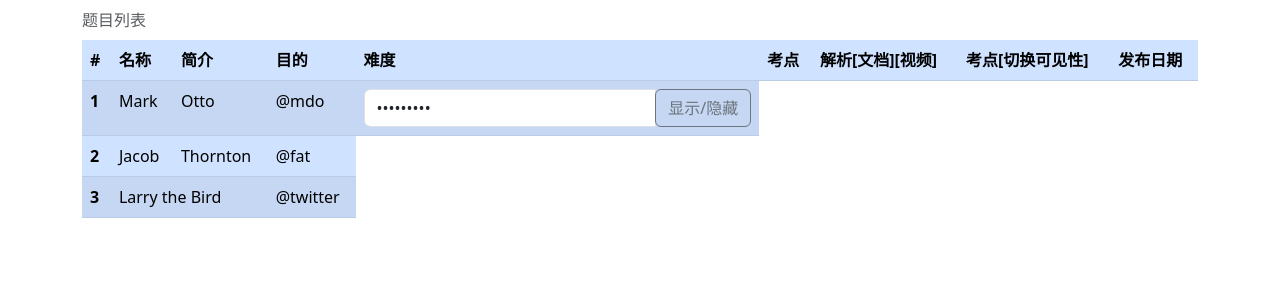
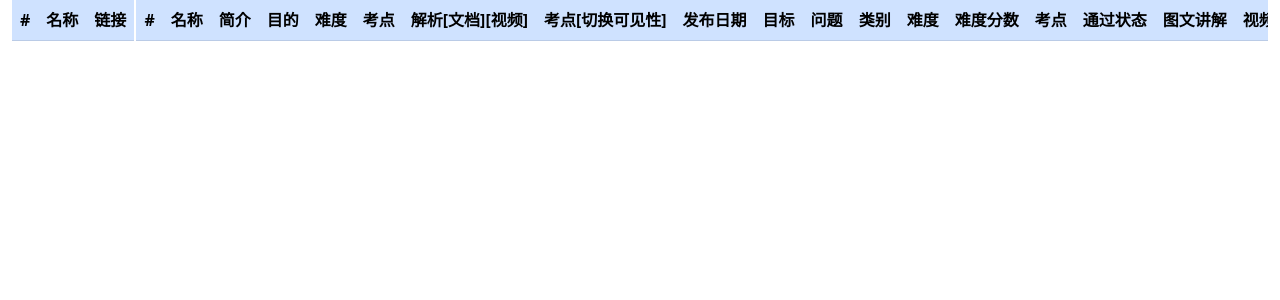
Before and after one commit to cpython666/LearnSpider, a Django app: page /list in a window 1280 px wide. Shown: the part 66-366 px from the top of the page. Run offline with Django 5.2, Linux system fonts and the light colour scheme; data comes from the database, SQL or seed files in the repository; both versions use the stored data as it was after the commit; lists and menus that the app fills with data are empty; some libraries are stand-ins or nearby versions.

Commit message:
feat(nginx部署成功)：修改了表格样式，表格样式还是需要修改。接下来是链接，教程的图标

```diff
--- a/LearnSpider/settings.py
+++ b/LearnSpider/settings.py
@@ -124,7 +124,13 @@ STATIC_URL = 'static/'
 STATICFILES_DIRS = [
     BASE_DIR / "static",
 ]
+import os
+STATIC_ROOT = os.path.join(BASE_DIR, 'staticfiles')
 # Default primary key field type
 # https://docs.djangoproject.com/en/5.0/ref/settings/#default-auto-field
 
 DEFAULT_AUTO_FIELD = 'django.db.models.BigAutoField'
+
+DEBUG = True
+# DEBUG = False
+ALLOWED_HOSTS = ['0.0.0.0', '127.0.0.1','localhost']
--- a/LearnSpider/urls.py
+++ b/LearnSpider/urls.py
@@ -1,8 +1,15 @@
 from django.contrib import admin
-from django.urls import include,path
-
+from django.urls import include,path,re_path
+from django.views.static import serve
+from LearnSpider.settings import STATIC_ROOT
+# https://www.cnblogs.com/ddb1-1/p/12455147.html
 urlpatterns = [
     path('admin/', admin.site.urls),
     path('', include('topics.urls')),
     path('', include('api.urls')),
 ]
+# re_path(r'^static/(?P<path>.*)$', serve, {'document_root': STATIC_ROOT}),#static文件
+# 在项目根目录的 urls.py 中定义全局404处理
+from topics.views import error404
+from django.conf.urls import handler404
+handler404 = error404
--- a/topics/models.py
+++ b/topics/models.py
@@ -1,5 +1,5 @@
 from django.db import models
-
+import json
 class Topics(models.Model):
     DIFFICULTY_CHOICES = [
         ('beginner', '初级'),
@@ -16,8 +16,8 @@ class Topics(models.Model):
     question = models.TextField(blank=True,default='暂无题目要求',help_text='题目要求')
     category = models.CharField(blank=True,default='成神之路',max_length=100,help_text='题目类别：成神之路，xpath特训')
     difficulty = models.CharField(blank=True,default='简单',max_length=12, choices=DIFFICULTY_CHOICES,help_text='难度')
-    difficulty_score = models.BigIntegerField(blank=True,default=2,help_text='难度分数，后续根据此字段排序order_id')
-    points = models.JSONField(blank=True,default=list,help_text='本题的考点')
+    difficulty_score = models.BigIntegerField(blank=True,default=200,help_text='难度分数，后续根据此字段排序order_id')
+    points = models.TextField(blank=True,default='暂未更新考点',help_text='本题的考点',)
     pass_status = models.BooleanField(blank=True,default=False,help_text='是否通过')
     solution_txt = models.URLField(blank=True,default='暂无表述',help_text='图文讲解')
     solution_video = models.URLField(blank=True,default='暂无表述',help_text='视频讲解')
--- a/topics/static/topics/css/style.css
+++ b/topics/static/topics/css/style.css
@@ -0,0 +1,22 @@
+td, th {
+    white-space: nowrap;
+    overflow: hidden;
+    text-overflow: ellipsis;
+    max-width: 150px;
+}
+
+.table-container {
+    display: flex;
+    overflow-x: auto;
+}
+
+.fixed-column {
+    position: sticky;
+    left: 0;
+    z-index: 1;
+}
+
+#data-body-fixed,thead{
+    border-right: 2px solid #ffffff !important; /* 添加右侧边框 */
+
+}
--- a/topics/templates/topics/base.html
+++ b/topics/templates/topics/base.html
@@ -4,12 +4,16 @@
 <html lang="en">
 
 <head>
+    <meta charset="UTF-8">
+    <meta name="viewport" content="width=device-width, initial-scale=1.0">
     <title>{% block title %}爬虫百战成神{% endblock %}</title>
-    <link rel="icon" type="image/x-icon" href="{% static 'imgs/logo.jpeg' %}" />
+    <link rel="icon" type="image/x-icon" href="{% static 'imgs/favicon.ico' %}"/>
     <link rel="stylesheet" href="{% static 'topics/css/style.css' %}">
     <link rel="stylesheet" href="{% static 'bootstrap/bootstrap.min.css' %}">
     <!--    <link href="https://cdn.jsdelivr.net/npm/bootstrap@5.3.0-alpha1/dist/css/bootstrap.min.css" rel="stylesheet" integrity="sha384-GLhlTQ8iRABdZLl6O3oVMWSktQOp6b7In1Zl3/Jr59b6EGGoI1aFkw7cmDA6j6gD" crossorigin="anonymous">-->
     <script src="{% static 'js/cpython666.js' %}"></script>
+    <script src="{% static 'js/jquery-3.7.1.min.js' %}"></script>
+    <script src="{% static 'js/popper.min.js' %}"></script>
 </head>
 
 <body>
@@ -18,13 +22,6 @@
         {% include "topics/header.html" %}
     {% endblock %}
 </header>
-    {# <div id="sidebar">#}
-        {# {% block sidebar %}#}
-        {# <ul>#}
-            {# <li><a href="/">Home</a></li>#}
-            {# </ul>#}
-        {# {% endblock %}#}
-        {# </div>#}
 
 <div id="content">
     {% block content %}{% endblock %}
@@ -33,6 +30,12 @@
 <!--    <script src="https://cdn.jsdelivr.net/npm/bootstrap@5.3.0-alpha1/dist/js/bootstrap.bundle.min.js" integrity="sha384-/mhDoLbDldZc3qpsJHpLogda//BVZbgYuw6kof4u2FrCedxOtgRZDTHgHUhOCVim" crossorigin="anonymous"></script>-->
 
 </body>
+<script>
+    var tooltipTriggerList = [].slice.call(document.querySelectorAll('[data-bs-toggle="tooltip"]'))
+    var tooltipList = tooltipTriggerList.map(function (tooltipTriggerEl) {
+        return new bootstrap.Tooltip(tooltipTriggerEl)
+    })
+</script>
 {% block script %}
 
 {% endblock %}
--- a/topics/templates/topics/list.html
+++ b/topics/templates/topics/list.html
@@ -1,9 +1,26 @@
 {% extends "topics/base.html" %}
 
 {% block content %}
-<div class="container">
-    <table class="table table-primary table-striped table-hover caption-top">
-        <caption>题目列表</caption>
+    <div class="table-container container mw-100">
+        <table class="table table-primary table-striped table-hover w-auto">
+            <thead>
+            <tr>
+                <th class="fixed-column" scope="col">#</th>
+                <th class="fixed-column" scope="col" data-bs-toggle="tooltip" data-bs-html="true" title="名称">名称</th>
+                <th class="fixed-column" scope="col">链接</th>
+            </tr>
+            </thead>
+            <tbody id="data-body-fixed">
+            <!-- 固定列的数据 -->
+            {#            <tr>#}
+            {#                <td class="fixed-column">1</td>#}
+            {#                <td class="fixed-column">题目1</td>#}
+            {#                <td class="fixed-column">链接</td>#}
+            {#            </tr>#}
+            </tbody>
+        </table>
+        <div class="table-responsive">
+            <table class="table table-primary table-striped table-hover scrollable-table">
                 <thead>
                 <tr>
                     <th scope="col">#</th>
@@ -15,41 +32,100 @@
                     <th scope="col">解析[文档][视频]</th>
                     <th scope="col">考点[切换可见性]</th>
                     <th scope="col">发布日期</th>
+                    <th scope="col">目标</th>
+                    <th scope="col">问题</th>
+                    <th scope="col">类别</th>
+                    <th scope="col">难度</th>
+                    <th scope="col">难度分数</th>
+                    <th scope="col">考点</th>
+                    <th scope="col">通过状态</th>
+                    <th scope="col">图文讲解</th>
+                    <th scope="col">视频讲解</th>
+                    <th scope="col">题目路径</th>
                 </tr>
                 </thead>
-        <tbody>
-            <tr>
-                <th scope="row">1</th>
-                <td>Mark</td>
-                <td>Otto</td>
-                <td>@mdo</td>
-                <td>
-                    <div class="input-group">
-                        <input type="password" value="password2" class="form-control password-field">
-                        <div class="input-group-append">
-                            <button class="btn btn-outline-secondary toggle-password" type="button">显示/隐藏</button>
+                <tbody id="data-body-scroll">
+                <!-- 滚动列的数据 -->
+{#                <tr>#}
+{#                    <td>初级</td>#}
+{#                    <td>考点1</td>#}
+{#                    <td>文档1</td>#}
+{#                    <td>视频1</td>#}
+{#                    <td>发布日期1</td>#}
+{#                    <td>目标1</td>#}
+{#                    <td>问题1</td>#}
+{#                    <td>类别1</td>#}
+{#                    <td>简单</td>#}
+{#                    <td>2</td>#}
+{#                    <td>考点1</td>#}
+{#                    <td>通过</td>#}
+{#                    <td>讲解1</td>#}
+{#                    <td>视频讲解1</td>#}
+{#                    <td>路径1</td>#}
+{#                    <td>#}
+{#                 #}
+{#                    </td>#}
+{#                </tr>#}
+
+                <!-- 更多滚动列数据 -->
+                </tbody>
+            </table>
         </div>
     </div>
-                </td>
-            </tr>
-            <tr>
-                <th scope="row">2</th>
-                <td>Jacob</td>
-                <td>Thornton</td>
-                <td>@fat</td>
-            </tr>
-            <tr>
-                <th scope="row">3</th>
-                <td colspan="2">Larry the Bird</td>
-                <td>@twitter</td>
-            </tr>
-        </tbody>
-    </table>
     </div>
 
 {% endblock %}
 
 {% block script %}
+    <script>
+        // 函数：生成带有提示框的单元格
+        // 函数：生成带有默认提示框的单元格
+        function createTooltipCell(text, tooltipTitle = text) {
+            var cell = $('<td>').text(text);
+            cell.attr({
+                'data-bs-toggle': 'tooltip',
+                'data-bs-html': 'true',
+                'title': tooltipTitle
+            });
+            return cell;
+        }
+
+        $(document).ready(function () {
+            $.ajax({
+                url: 'api/',
+                type: 'GET',
+                success: function (data) {
+                    $.each(data, function (index, topic) {
+                        var row_fixed = $('<tr>');
+                        var row_scroll = $('<tr>');
+
+                        row_fixed.append(createTooltipCell(topic.order_id))
+                        row_fixed.append(createTooltipCell(topic.title));
+                        row_fixed.append(createTooltipCell(topic.response_path));
+                        row_scroll.append(createTooltipCell(topic.des));
+                        row_scroll.append(createTooltipCell(topic.goal));
+                        row_scroll.append(createTooltipCell(topic.question));
+                        row_scroll.append(createTooltipCell(topic.category));
+                        row_scroll.append(createTooltipCell(topic.difficulty));
+                        row_scroll.append(createTooltipCell(topic.difficulty_score));
+                        row_scroll.append(createTooltipCell(topic.points));
+                        row_scroll.append(createTooltipCell(topic.pass_status));
+                        row_scroll.append(createTooltipCell(topic.solution_txt));
+                        row_scroll.append(createTooltipCell(topic.solution_video));
+
+                        $('#data-body-fixed').append(row_fixed);
+                        $('#data-body-scroll').append(row_scroll);
+                    });
+                    // 初始化提示框
+                    $('[data-bs-toggle="tooltip"]').tooltip();
+                },
+                error: function () {
+                    console.error('请求失败');
+                }
+            });
+        });
+    </script>
+
     <script>
         document.querySelectorAll('.toggle-password').forEach(button => {
             button.addEventListener('click', function () {
--- a/topics/urls.py
+++ b/topics/urls.py
@@ -3,11 +3,8 @@ from . import views
 from django.urls import path
 from .views import topic_view
 
-
 urlpatterns = [
     path('', views.index, name='index'),
     path('list', views.list, name='list'),
     path('topic/<str:response_path>/', topic_view, name='topic_view'),
-    # path('topic/<response_path:str>/', topic_view, name='topic_view'),
-
 ]
--- a/topics/views.py
+++ b/topics/views.py
@@ -17,3 +17,6 @@ def topic_view(request, response_path):
     topic = get_object_or_404(Topics, response_path=response_path)
     # 返回对应的 HTML 视图
     return render(request, topics_path_prefix+response_path+topics_path_suffix, {'topic': topic})
+
+def error404(request, exception):
+    return render(request, 'topics/404.html', status=404)
```
Also changed, not shown: topics/templates/topics/404.html (+7 -1 lines), topics/templates/topics/demo.html (added, +127 -0 lines), LearnSpider/views.py (added), db.sqlite3, static/imgs/404.svg (added), static/imgs/favicon.ico (added), static/js/popper.min.js (added), topics/migrations/0004_alter_topics_difficulty_score.py (added), topics/migrations/0005_alter_topics_points.py (added), 1 other file. Lines whose indentation alone changed are shown as unchanged.
